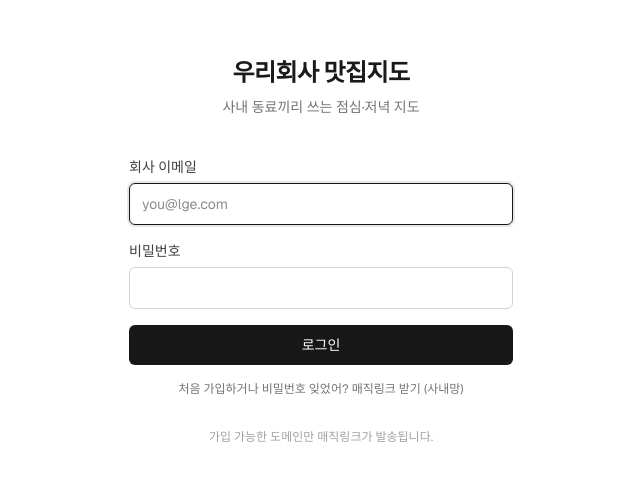
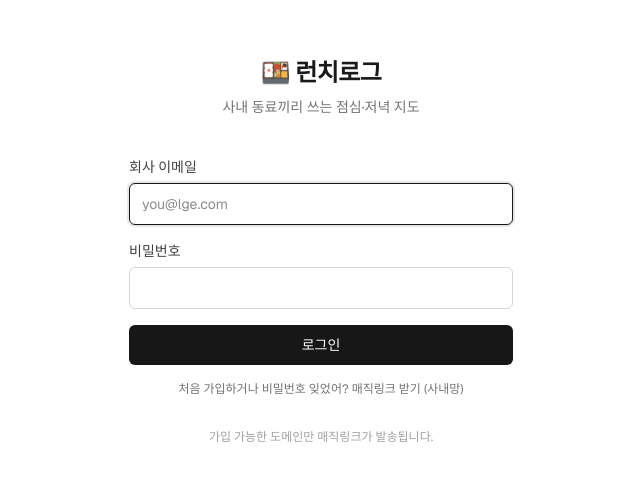
Before and after one commit to snbrlab/lunchlog, a Next.js app: page /login in a window 1280 px wide. Shown: the part 149-630 px from the top of the page, without its empty margins (319-959 px from the left). Built offline with nearby package versions, Linux system fonts and the light colour scheme; no server answers.

Commit message:
rename to 런치로그 + sync closed-toggle between sidebar and map

```diff
--- a/src/app/(app)/map/MapShell.tsx
+++ b/src/app/(app)/map/MapShell.tsx
@@ -16,6 +16,7 @@ interface Props {
 export default function MapShell({ origin, restaurants, currentUserId, isAdmin }: Props) {
   const [selectedId, setSelectedId] = useState<string | null>(null);
   const [sidebarOpen, setSidebarOpen] = useState(false); // 모바일에서만 의미
+  const [includeClosed, setIncludeClosed] = useState(false);
 
   const selected = useMemo(
     () => restaurants.find((r) => r.id === selectedId) ?? null,
@@ -40,6 +41,8 @@ export default function MapShell({ origin, restaurants, currentUserId, isAdmin }
           restaurants={restaurants}
           selectedId={selectedId}
           onSelect={setSelectedId}
+          includeClosed={includeClosed}
+          onIncludeClosedChange={setIncludeClosed}
         />
       </div>
 
@@ -70,6 +73,7 @@ export default function MapShell({ origin, restaurants, currentUserId, isAdmin }
             restaurants={restaurants}
             selectedId={selectedId}
             onSelect={setSelectedId}
+            includeClosed={includeClosed}
           />
         </div>
         <RestaurantDetailPanel
--- a/src/app/layout.tsx
+++ b/src/app/layout.tsx
@@ -13,7 +13,7 @@ const geistMono = Geist_Mono({
 });
 
 export const metadata: Metadata = {
-  title: "우리회사 맛집지도",
+  title: "런치로그",
   description: "사내 동료들끼리 맛집을 공유하는 지도",
   robots: { index: false, follow: false },
 };
--- a/src/app/login/page.tsx
+++ b/src/app/login/page.tsx
@@ -18,7 +18,7 @@ export default async function LoginPage({
     <main className="flex flex-1 items-center justify-center px-6 py-16">
       <div className="w-full max-w-sm">
         <div className="mb-10 text-center">
-          <h1 className="text-2xl font-semibold tracking-tight">우리회사 맛집지도</h1>
+          <h1 className="text-2xl font-semibold tracking-tight">🍱 런치로그</h1>
           <p className="mt-2 text-sm text-neutral-500">사내 동료끼리 쓰는 점심·저녁 지도</p>
         </div>
 
--- a/src/components/Header.tsx
+++ b/src/components/Header.tsx
@@ -30,10 +30,7 @@ export async function Header() {
     <header className="flex h-14 shrink-0 items-center justify-between gap-3 border-b border-border bg-bg px-3 sm:px-5">
       <Link href="/map" className="flex min-w-0 items-center gap-2">
         <span aria-hidden className="text-lg">🍱</span>
-        <span className="hidden text-sm font-semibold tracking-tight text-fg sm:inline">
-          우리회사 맛집지도
-        </span>
-        <span className="text-sm font-semibold tracking-tight text-fg sm:hidden">맛집지도</span>
+        <span className="text-sm font-semibold tracking-tight text-fg">런치로그</span>
       </Link>
 
       <MealModeToggle />
--- a/src/components/map/KakaoMap.tsx
+++ b/src/components/map/KakaoMap.tsx
@@ -25,6 +25,7 @@ interface Props {
   restaurants: Restaurant[];
   selectedId: string | null;
   onSelect: (id: string) => void;
+  includeClosed: boolean;
 }
 
 // CSS 변수 (theme 토큰) 를 런타임에 읽어 카카오 오버레이 색에 주입.
@@ -34,7 +35,7 @@ function readToken(name: string, fallback: string): string {
   return v || fallback;
 }
 
-export function KakaoMap({ origin, restaurants, selectedId, onSelect }: Props) {
+export function KakaoMap({ origin, restaurants, selectedId, onSelect, includeClosed }: Props) {
   const containerRef = useRef<HTMLDivElement>(null);
   // map 인스턴스를 state 로 관리 — 비동기 init 완료 시 dependent effect 들이 자동 재실행.
   const [map, setMap] = useState<KakaoMapInst | null>(null);
@@ -144,6 +145,8 @@ export function KakaoMap({ origin, restaurants, selectedId, onSelect }: Props) {
     for (const r of restaurants) {
       // 현재 모드(점심/저녁)에 해당 안 하는 식당은 핀 안 그림
       if (!r.categories.includes(mode)) continue;
+      // 폐업 식당은 사이드바 토글 따라감 (선택된 식당이면 표시는 유지)
+      if (r.is_closed && !includeClosed && r.id !== selectedId) continue;
 
       const isSelected = r.id === selectedId;
       const isStale = r.is_closed;
@@ -218,7 +221,7 @@ export function KakaoMap({ origin, restaurants, selectedId, onSelect }: Props) {
       pinRefs.current.forEach((ov) => ov.setMap(null));
       pinRefs.current.clear();
     };
-  }, [map, restaurants, selectedId, mode, onSelect]);
+  }, [map, restaurants, selectedId, mode, includeClosed, onSelect]);
 
   // 선택된 식당이 있으면 경로 라인. 없으면 지움.
   useEffect(() => {
--- a/src/components/map/RestaurantSidebar.tsx
+++ b/src/components/map/RestaurantSidebar.tsx
@@ -11,6 +11,8 @@ interface Props {
   restaurants: Restaurant[];
   selectedId: string | null;
   onSelect: (id: string) => void;
+  includeClosed: boolean;
+  onIncludeClosedChange: (next: boolean) => void;
 }
 
 type GroupFilter = '전체' | (typeof CUISINE_GROUPS)[number]['label'];
@@ -25,10 +27,16 @@ const GROUP_TO_VALUES: Record<string, readonly string[]> = Object.fromEntries(
   CUISINE_GROUPS.map((g) => [g.label, g.items.map((i) => i.value)]),
 );
 
-export function RestaurantSidebar({ origin, restaurants, selectedId, onSelect }: Props) {
+export function RestaurantSidebar({
+  origin,
+  restaurants,
+  selectedId,
+  onSelect,
+  includeClosed,
+  onIncludeClosedChange,
+}: Props) {
   const { mode } = useMealMode();
   const [cuisine, setCuisine] = useState<GroupFilter>('전체');
-  const [includeClosed, setIncludeClosed] = useState(false);
   const [onlyAlcohol, setOnlyAlcohol] = useState(false);
   const [query, setQuery] = useState('');
 
@@ -117,7 +125,7 @@ export function RestaurantSidebar({ origin, restaurants, selectedId, onSelect }:
             <input
               type="checkbox"
               checked={includeClosed}
-              onChange={(e) => setIncludeClosed(e.target.checked)}
+              onChange={(e) => onIncludeClosedChange(e.target.checked)}
               className="h-3 w-3"
             />
             폐업 포함
```
